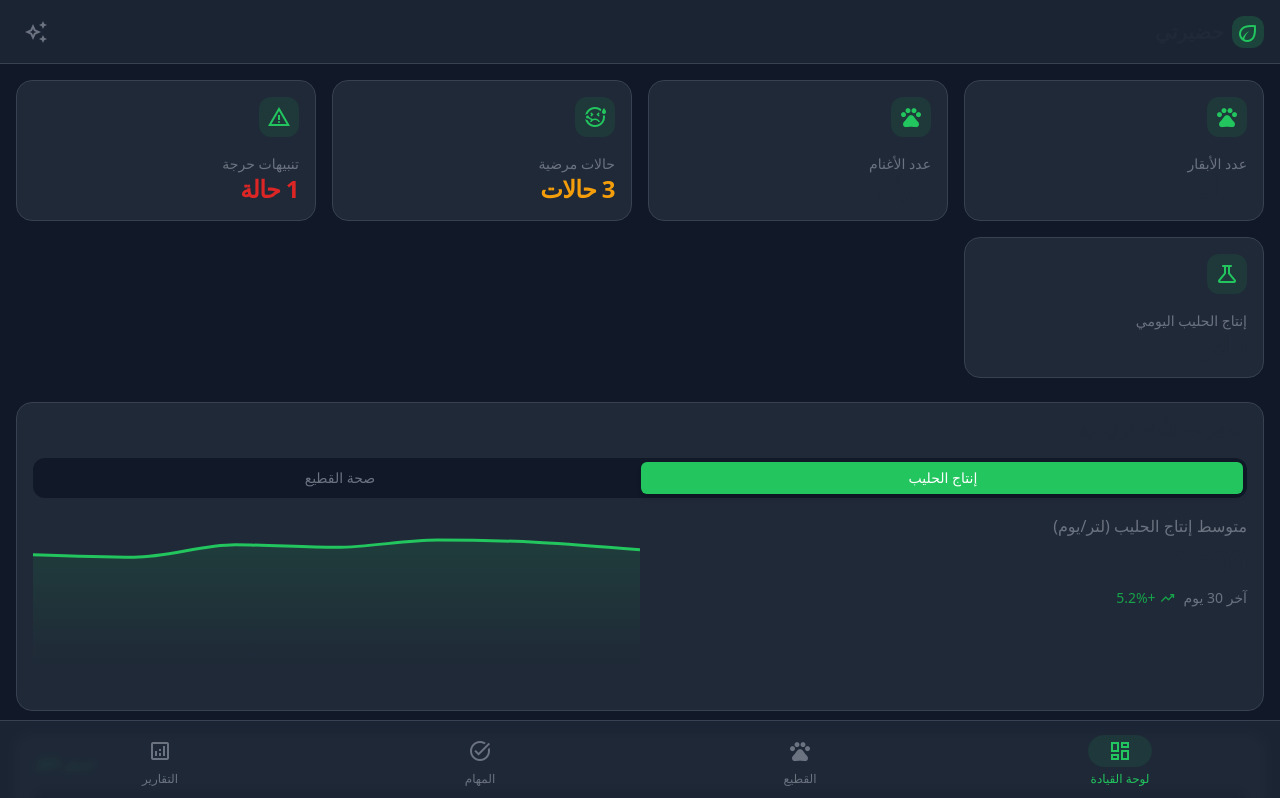
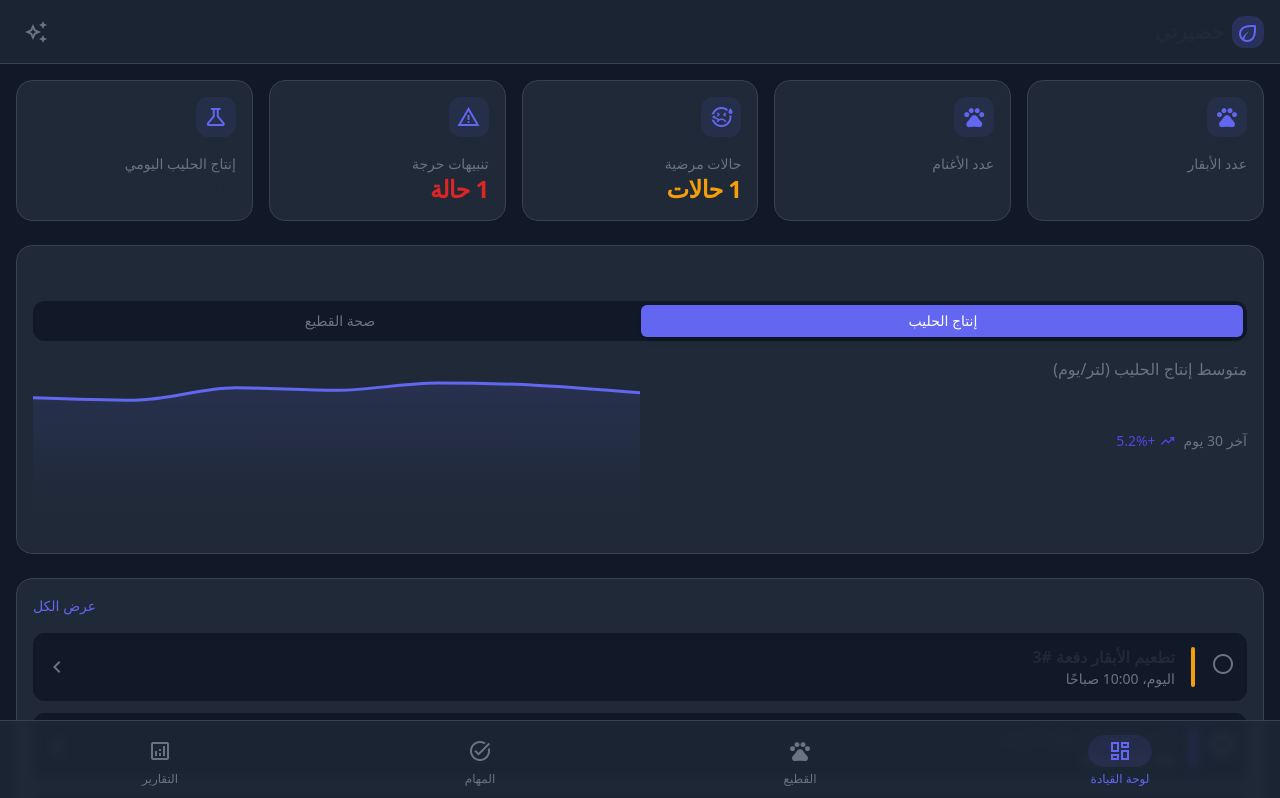
Before and after one commit to gamanjamal10-alt/-10, a React (Vite) app: page / in a window 1280 px wide. Shown: the top 798 px of the page. Built offline with nearby package versions, Linux system fonts and the light colour scheme.

Commit message:
feat: Update color theme to indigo
Replaces the green color scheme with an indigo-based theme across the application. This includes updating primary and secondary colors, as well as selection highlights and chart gradients, to align with the new branding.

```diff
--- a/components/KpiCard.tsx
+++ b/components/KpiCard.tsx
@@ -74,8 +74,8 @@ export const KpiCard: React.FC<KpiCardProps> = ({ kpiData }) => {
                         <AreaChart data={activeKpi.data} margin={{ top: 5, right: 0, left: 0, bottom: 5 }}>
                             <defs>
                                 <linearGradient id="chartGradient" x1="0" y1="0" x2="0" y2="1">
-                                    <stop offset="5%" stopColor="#22C55E" stopOpacity={0.2}/>
-                                    <stop offset="95%" stopColor="#22C55E" stopOpacity={0}/>
+                                    <stop offset="5%" stopColor="#6366F1" stopOpacity={0.2}/>
+                                    <stop offset="95%" stopColor="#6366F1" stopOpacity={0}/>
                                 </linearGradient>
                             </defs>
                             <Tooltip
@@ -88,7 +88,7 @@ export const KpiCard: React.FC<KpiCardProps> = ({ kpiData }) => {
                                 itemStyle={{ color: '#E2E8F0' }}
                                 labelStyle={{ display: 'none' }}
                             />
-                            <Area type="monotone" dataKey="value" stroke="#22C55E" fill="url(#chartGradient)" strokeWidth={3} dot={false} />
+                            <Area type="monotone" dataKey="value" stroke="#6366F1" fill="url(#chartGradient)" strokeWidth={3} dot={false} />
                         </AreaChart>
                    </ResponsiveContainer>
                 </div>
--- a/index.html
+++ b/index.html
@@ -18,8 +18,8 @@
         'opsz' 24
       }
       ::selection {
-        background-color: #DCFCE7; /* Light Green */
-        color: #16A34A; /* Dark Green */
+        background-color: #E0E7FF; /* Light Indigo */
+        color: #4F46E5; /* Dark Indigo */
       }
     </style>
     <script id="tailwind-config">
@@ -28,9 +28,9 @@
         theme: {
           extend: {
             colors: {
-              "primary": "#22C55E", // Green 500
-              "primary-light": "#DCFCE7", // Green 100
-              "secondary": "#16A34A", // Green 600
+              "primary": "#6366F1", // Indigo 500
+              "primary-light": "#E0E7FF", // Indigo 100
+              "secondary": "#4F46E5", // Indigo 600
               "danger": "#DC2626", // Red 600
               "warning": "#F59E0B", // Amber 500
 
--- a/pages/DashboardPage.tsx
+++ b/pages/DashboardPage.tsx
@@ -5,7 +5,7 @@ import { TaskList } from '../components/TaskList';
 import { AlertList } from '../components/AlertList';
 import { Modal } from '../components/Modal';
 import { STATS_DATA, KPI_DATA } from '../constants';
-import type { Task, Alert, Animal } from '../types';
+import type { Task, Alert, Animal, Stat } from '../types';
 
 interface DashboardPageProps {
     tasks: Task[];
@@ -68,22 +68,22 @@ export const DashboardPage: React.FC<DashboardPageProps> = ({ tasks, alerts, her
 
     const cattleCount = herd.filter(animal => animal.type === 'cattle').length;
     const sheepCount = herd.filter(animal => animal.type === 'sheep').length;
+    const milkingCowsCount = herd.filter(animal => animal.type === 'cattle' && animal.subType === 'بقرة حلوب').length;
+    const dailyMilkProduction = milkingCowsCount * 25; // Assuming 25 liters per milking cow
 
-    // Dynamic milk production calculation
-    const milkingCows = herd.filter(animal => animal.type === 'cattle' && animal.subType === 'بقرة حلوب').length;
-    const dailyMilkProduction = milkingCows * 25; // Assuming 25 liters per milking cow
-
-    const dynamicStats = [
+    const stats: Stat[] = [
         { title: 'عدد الأبقار', value: `${cattleCount} رأس`, icon: 'pets' },
         { title: 'عدد الأغنام', value: `${sheepCount} رأس`, icon: 'pets' },
-        ...STATS_DATA.map(s => ({...s, value: s.title === 'إنتاج الحليب اليومي' ? `${dailyMilkProduction.toLocaleString()} لتر` : s.title === 'حالات مرضية' ? '3 حالات' : '1 حالة' }))
+        { title: 'حالات مرضية', value: `${herd.filter(a => a.healthStatus === 'Sick').length} حالات`, color: 'warning', icon: 'sick' },
+        { title: 'تنبيهات حرجة', value: `${alerts.filter(a => a.type === 'danger').length} حالة`, color: 'danger', icon: 'warning' },
+        { title: 'إنتاج الحليب اليومي', value: `${dailyMilkProduction.toLocaleString()} لتر`, icon: 'science' },
     ];
 
     return (
         <div className="p-4 space-y-6">
             {/* Stats Section */}
-            <div className="grid grid-cols-2 md:grid-cols-4 gap-4">
-                {dynamicStats.map(stat => <StatCard key={stat.title} {...stat} />)}
+            <div className="grid grid-cols-2 md:grid-cols-5 gap-4">
+                {stats.map(stat => <StatCard key={stat.title} {...stat} />)}
             </div>
 
             {/* KPI Section */}
--- a/pages/ReportsPage.tsx
+++ b/pages/ReportsPage.tsx
@@ -24,7 +24,7 @@ export const ReportsPage: React.FC<ReportsPageProps> = ({ tasks, herd }) => {
         { name: 'مكتملة', value: completedTasks },
         { name: 'قيد التنفيذ', value: pendingTasks },
     ];
-    const TASK_PIE_COLORS = ['#22C55E', '#9CA3AF'];
+    const TASK_PIE_COLORS = ['#6366F1', '#9CA3AF'];
 
     // Herd Health Analytics Data
     const healthStatusCounts = herd.reduce((acc, animal) => {
```
